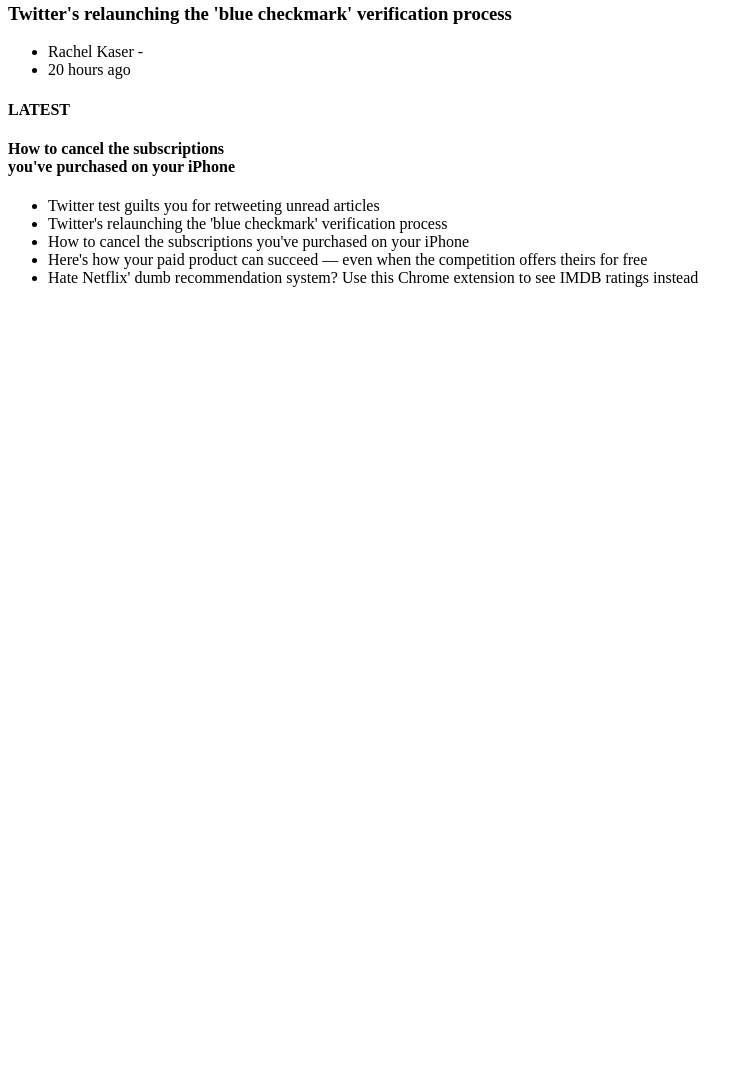
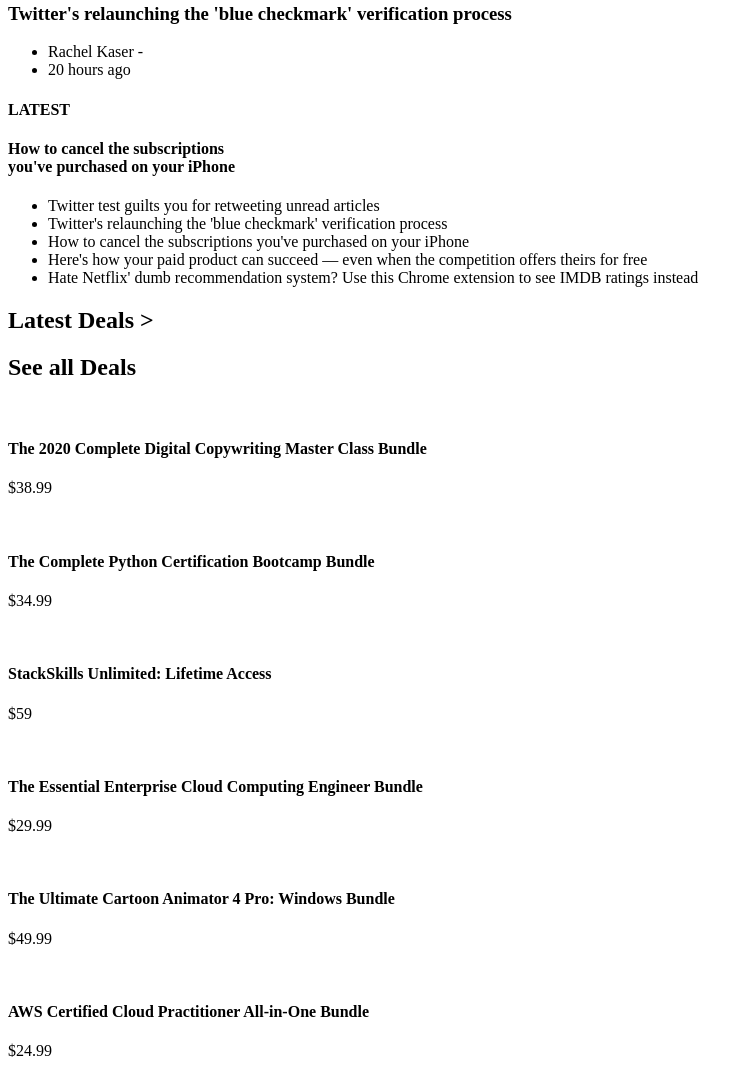
Before and after one commit to bimbolabuari/odin-tnw-clone, a website: page index.html in a window 1280 px wide. Shown: the part 5104-6180 px from the top of the page, without its empty margins (0-753 px from the left). Before the commit the page ends 5407 px from the top, so only its background shows below. Drawn offline with Linux system fonts and the light colour scheme.

Commit message:
feat: Add advert section

```diff
--- a/index.html
+++ b/index.html
@@ -645,5 +645,61 @@
           </section>
         </article>
 
+        <article class="">
+          <section class="">
+            <h2 class="">Latest Deals ></h2>
+            <h2 class="">See all Deals</h2>
+          </section>
+          <section class="">
+            <img src="" class="">
+            <h4 class="">
+              The 2020 Complete Digital Copywriting Master Class Bundle
+            </h4>
+            <p>$38.99
+            </p>
+          </section>
+
+          <section class="">
+            <img src="" class="">
+            <h4 class="">
+              The Complete Python Certification Bootcamp Bundle
+            </h4>
+            <p>$34.99
+            </p>
+          </section>
+
+          <section class="">
+          <img src="" class="">
+            <h4 class="">
+              StackSkills Unlimited: Lifetime Access
+            </h4>
+            <p>$59
+            </p>
+          </section>
+
+
+          <section class="">
+            <img src="" class="">
+            <h4 class="">
+              The Essential Enterprise Cloud Computing Engineer Bundle
+            </h4>
+            <p>$29.99
+            </p>
+          </section>
+          <section class="">
+            <img src="" class="">
+            <h4 class="">The Ultimate Cartoon Animator 4 Pro: Windows Bundle</h4>
+            <p>$49.99
+            </p>
+          </section>
+          <section class="">
+            <img src="" class="">
+            <h4 class="">AWS Certified Cloud Practitioner All-in-One Bundle</h4>
+            <p>$24.99
+            </p>
+          </section>
+        </article>
+      </main>
+
   </body>
 </html>
```
